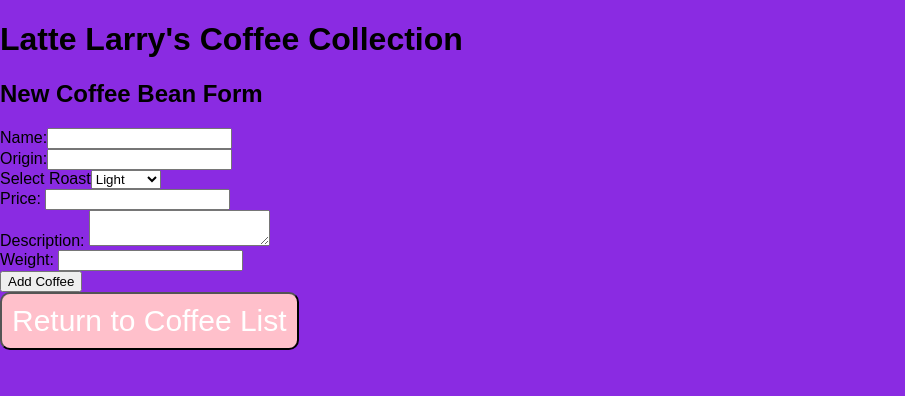
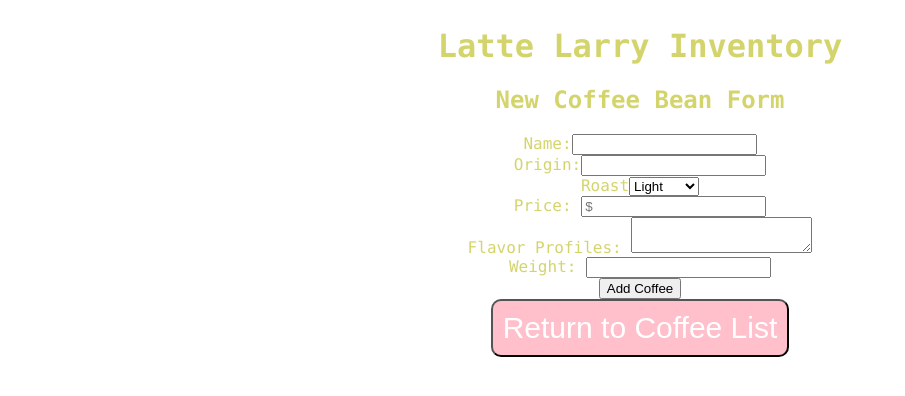
Before and after one commit to carolinecerussi/Caro-Coffee, a React (Create React App) app: page / in a window 1280 px wide. Both pictures are taken after a click on the button "Add Coffee Beans". Shown: the top 396 px of the page, without its empty margins (0-905 px from the left). Built offline with nearby package versions, Linux system fonts and the light colour scheme.

Commit message:
add css styling

```diff
--- a/src/App.css
+++ b/src/App.css
@@ -3,12 +3,11 @@
 }
 
 .App-header {
-  background-color: #282c34;
   min-height: 100vh;
   display: flex;
   flex-direction: column;
   align-items: center;
   justify-content: center;
   font-size: calc(10px + 2vmin);
-  color: white;
+  color: rgb(0, 0, 0);
 }
--- a/src/components/CoffeeBean.js
+++ b/src/components/CoffeeBean.js
@@ -2,7 +2,7 @@ import React from "react";
 import PropTypes from 'prop-types';
 
 
-  function CoffeeBean(props) {
+function CoffeeBean(props) {
 
   return (
 <React.Fragment>
@@ -23,7 +23,7 @@ CoffeeBean.propTypes = {
   id: PropTypes.string,
   price: PropTypes.string.isRequired,
   description: PropTypes.string,
-  weight: PropTypes.number,
+  weight: PropTypes.string,
   whenCoffeeBeanClicked: PropTypes.func
 };
 
--- a/src/components/CoffeeBeanControl.js
+++ b/src/components/CoffeeBeanControl.js
@@ -98,15 +98,15 @@ render() {
     margin: 'auto'
 	}
 
-	let currentlyVisibleState = null;
+	let currentlyVisibleState = false;
 	let buttonText = null;
   if (this.state.editing) {
-    currentlyVisibleState = (
+    currentlyVisibleState =
 		<EditCoffeeBeanForm
 		coffeeBean={this.state.selectedCoffeeBean}
 		onEditCoffeeBean = {this.handleEditingCoffeeBeanList}
 		/>
-		);
+
     buttonText = "Return to Coffee List";
   } else if (this.state.selectedCoffeeBean != null) {
     currentlyVisibleState = (
@@ -127,20 +127,17 @@ render() {
 		);
     buttonText = "Return to Coffee List";
 	} else {
-		currentlyVisibleState = (
+		currentlyVisibleState =
     <CoffeeBeanList
       coffeeBeanList={this.state.mainCoffeeBeanList}
       onCoffeeBeanSelection ={ this.handleChangingSelectedCoffeeBean }
 			 />
-		)
     buttonText = "Add Coffee Beans";
 	}
-
-
 	return(
 		<React.Fragment>
 {currentlyVisibleState}
-<button style={styledButton} onClick={this.handleClick}>
+<button style={styledButton} type="button" onClick={this.handleShowForm}>
 	{buttonText}</button>
 	</React.Fragment>
 	)
--- a/src/components/CoffeeBeanDetail.js
+++ b/src/components/CoffeeBeanDetail.js
@@ -5,7 +5,8 @@ import PropTypes from "prop-types";
 function CoffeeBeanDetail(props) {
 	const{ coffeeBean } = props;
 	return[
-		<React.Fragment key={coffeeBean.id}>
+		<React.Fragment
+		 key={coffeeBean.id}>
 			<h1>{coffeeBean.name} Details: </h1>
 			<h2>Origin: {coffeeBean.origin}</h2>
 			<h2>Roast: {coffeeBean.roast}</h2>
--- a/src/components/CoffeeBeanList.js
+++ b/src/components/CoffeeBeanList.js
@@ -17,9 +17,9 @@ function CoffeeBeanList(props) {
 		{props.coffeeBeanList.map(coffeeBean => (
 			<CoffeeBean
 			whenCoffeeBeanClicked = {props.onCoffeeBeanSelection}
-			names = {coffeeBean.names}
+			name = {coffeeBean.name}
 			origin = {coffeeBean.origin}
-			roast = {coffeeBean.Roast}
+			roast = {coffeeBean.roast}
 			price = {coffeeBean.price}
 			description = {coffeeBean.description}
 			weight = {coffeeBean.weight}
--- a/src/components/Header.js
+++ b/src/components/Header.js
@@ -2,7 +2,7 @@ import React from "react";
 
 function Header(){
 
-	return <h1>Latte Larry's Coffee Collection</h1>;
+	return <h1>Latte Larry Inventory</h1>;
 
 	}
 
--- a/src/components/ReusableForm.js
+++ b/src/components/ReusableForm.js
@@ -9,35 +9,39 @@ function ReusableForm(props){
       <h2>New Coffee Bean Form</h2>
       <form onSubmit={props.formSubmissionHandler}>
         <div className='mb-3'>
-          <label htmlFor='name' className='form-label'>Name:</label>
-          <input type='text' className='form-control' name='name' />
+          <label htmlFor='name' className='form-label'> Name:</label>
+          <input type='text' className='form-control' name='name' required={true} />
+        </div>
+
+        <div className='mb-3'>
+          <label htmlFor='origin' className='form-label'>Origin:</label>
+          <input type='string' className='form-control' name='origin' required={true} />
         </div>
         <div className='mb-3'>
-          <label htmlFor='origin' className='form-label'>Origin:</label>
-          <input type='string' className='form-control' name='origin' />
-        </div>
-        <div className='mb-3'>
-        <label htmlFor='roast' className='form-label'>Select Roast</label>
-          <select id="dropdown">
-            <option value="Light">Light</option>
-            <option value="Medium">Medium</option>
-            <option value="Dark">Dark</option>
+        <label htmlFor='roast' className='form-label'>Roast</label>
+          <select   required={true} id='dropdown'>
+            <option value='Light'>Light</option>
+            <option value='Medium'>Medium</option>
+            <option value='Dark'>Dark</option>
           </select>
           </div>
           <div className='mb-3'>
           <label htmlFor='price' className='form-label'>Price: </label>
-          <input type='string' className='form-control' name='price' />
+          <input type='string' className='form-control' name='price' required={true} placeholder='$'/>
+          {/* <input type="file" /> */}
+
         </div>
         <div className='mb-3'>
-          <label htmlFor='description' className='form-label'>Description: </label>
-          <textarea type='text' className='form-control' name='description' />
-        </div>
+        <label htmlFor='description' className='form-label'>Flavor Profiles: </label>
+        <textarea required={true} name="description">
+        </textarea>  </div>
         <div className='mb-3'>
-          <label htmlFor='Weight' className='form-label'>Weight: </label>
-          <input type='number' className='form-control' name='weight' />
+          <label htmlFor='weight' className='form-label'>Weight: </label>
+          <input type='string' className='form-control' name='weight'required={true} />
         </div>
         <button type='submit' className='btn btn-success'>{props.buttonText}</button>
       </form>
+
     </React.Fragment>
   );
 }
--- a/src/index.css
+++ b/src/index.css
@@ -1,7 +1,8 @@
 body {
-  background-color: blueviolet;
-  margin: 0;
-  font-family: 'Jura', sans-serif;
+  color: rgba(203, 203, 76, 0.824);
+  margin: 20pt;
+  text-align: center;
+  font-family: 'monaco', sans-serif;
   -webkit-font-smoothing: antialiased;
   -moz-osx-font-smoothing: grayscale;
 }
```
